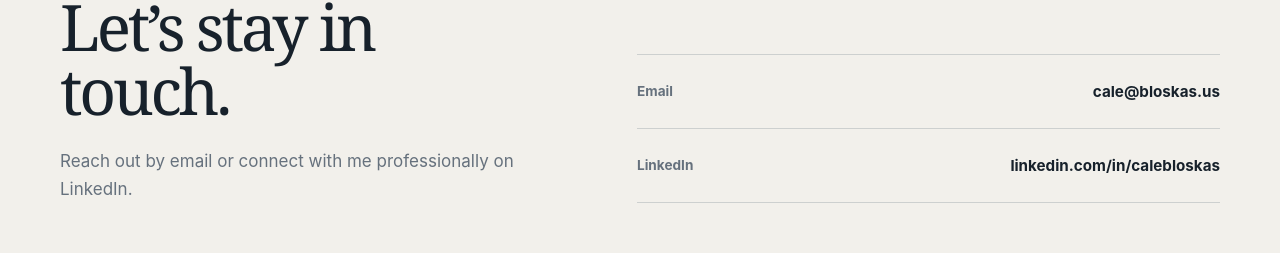
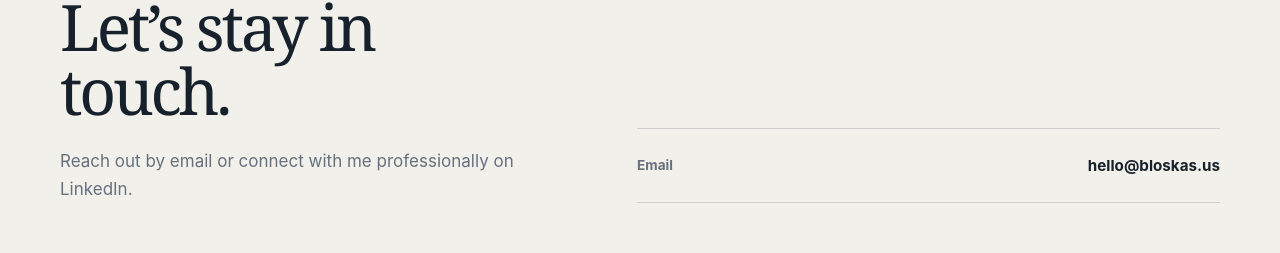
Before and after one commit to CaleB3292/Bloskas-us, a website: page public/index.html in a window 1280 px wide. Shown: the part 1506-1759 px from the top of the page. Drawn offline with Linux system fonts and the light colour scheme.

Commit message:
Change email address from cale@bloskas.us to hello@bloskas.us
Updated email address in contact links and buttons.

```diff
--- a/public/index.html
+++ b/public/index.html
@@ -51,7 +51,7 @@
           >
             Connect on LinkedIn
           </a>
-          <a class="button button-secondary" href="mailto:cale@bloskas.us">
+          <a class="button button-secondary" href="mailto:hello@bloskas.us">
             Email me
           </a>
         </div>
@@ -93,18 +93,10 @@
         </div>
 
         <div class="contact-links">
-          <a href="mailto:cale@bloskas.us">
+          <a href="mailto:hello@bloskas.us">
             <span>Email</span>
-            <strong>cale@bloskas.us</strong>
+            <strong>hello@bloskas.us</strong>
           </a>
-
-          <a
-            href="https://www.linkedin.com/in/calebloskas"
-            target="_blank"
-            rel="noopener"
-          >
-            <span>LinkedIn</span>
-            <strong>linkedin.com/in/calebloskas</strong>
           </a>
         </div>
       </div>
```
